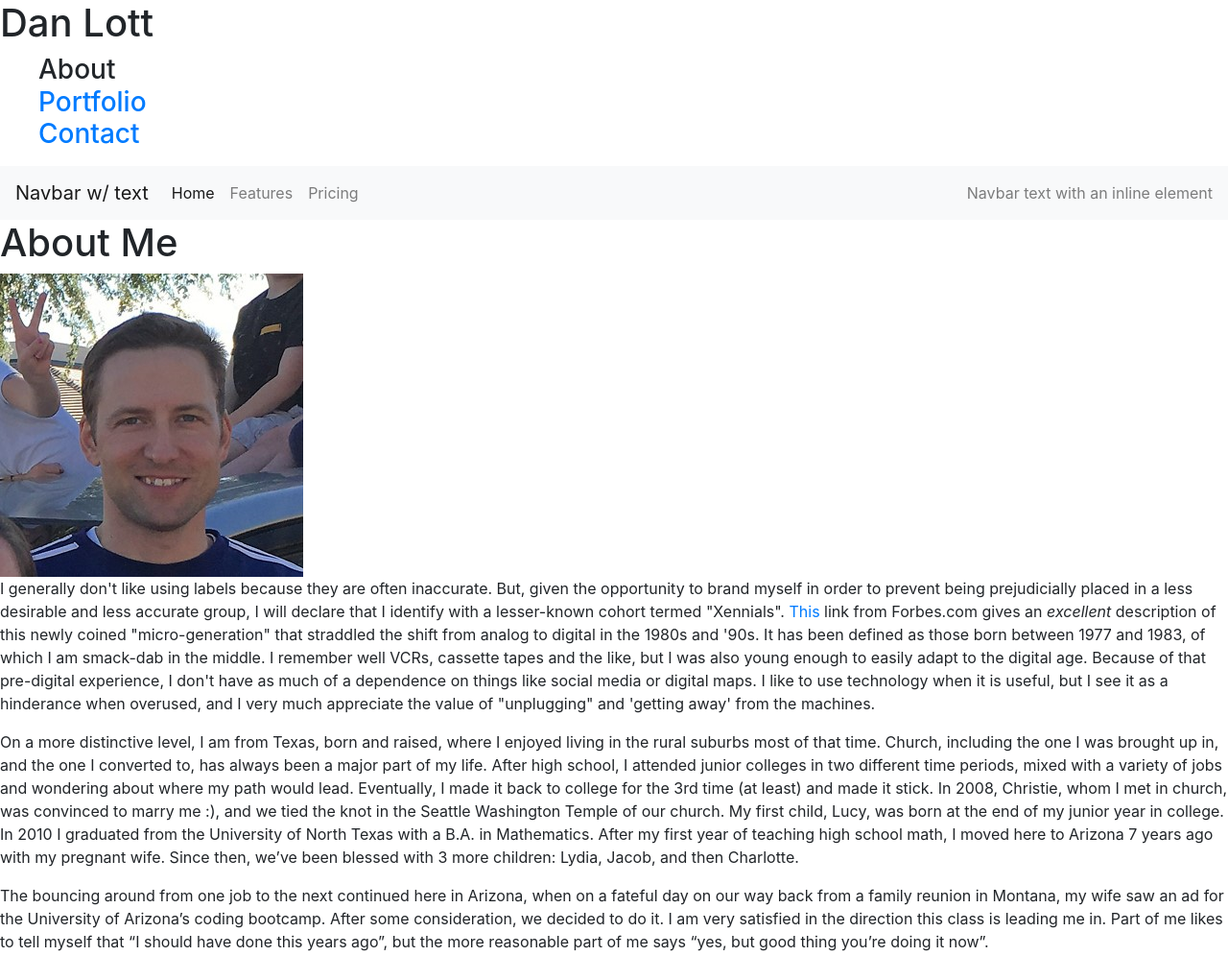
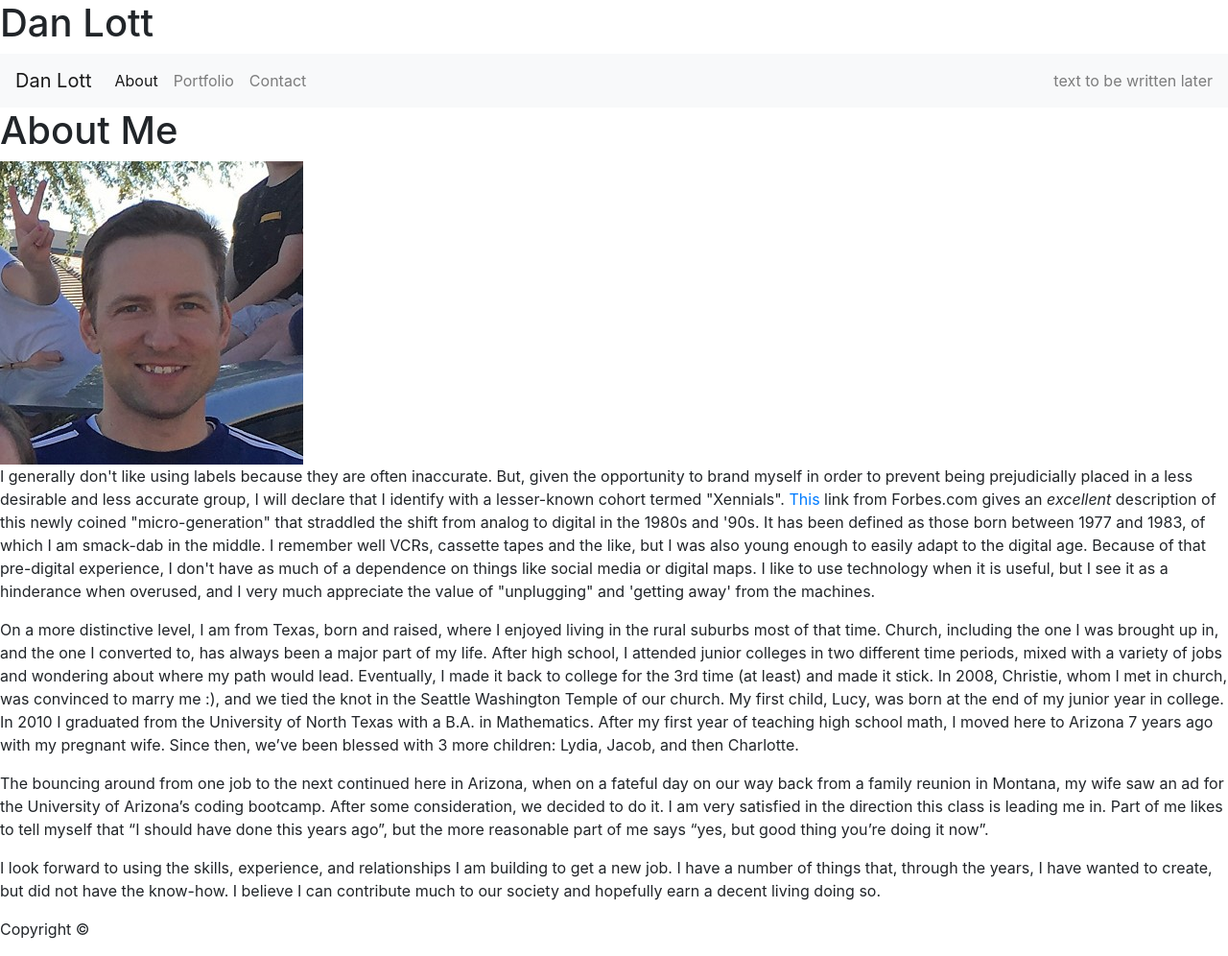
Before and after one commit to DanielLott/Bootstrap-Portfolio, a plain HTML site: page index.html in a window 1280 px wide. Shown: the top 996 px of the page at 96% size. Drawn offline with nearby package versions, Linux system fonts and the light colour scheme; files that its build step writes are made by us from their sources.

Commit message:
what's wrong now?

```diff
--- a/index.html
+++ b/index.html
@@ -6,7 +6,7 @@
         <title>Dan Lott - About Me</title>
         <link rel="stylesheet" href="https://stackpath.bootstrapcdn.com/bootstrap/4.2.1/css/bootstrap.min.css"
             integrity="sha384-GJzZqFGwb1QTTN6wy59ffF1BuGJpLSa9DkKMp0DgiMDm4iYMj70gZWKYbI706tWS" crossorigin="anonymous">
-        <link rel="stylesheet" type="text/css" href="style.css" />
+        <link rel="stylesheet" type="text/css" href="assets/css/style.css" />
     </head>
 
     <body>
@@ -15,18 +15,10 @@
             <h1>Dan Lott</h1>
         </header>
 
-        <nav>
-            <h3>
-                <ul style="list-style-type:none">
-                    <li>About</li>
-                    <li><a href="portfolio.html">Portfolio</a></li>
-                    <li><a href="contact.html">Contact</a></li>
-                </ul>
-            </h3>
-        </nav>
+
 
         <nav class="navbar navbar-expand-lg navbar-light bg-light">
-            <a class="navbar-brand" href="#">Navbar w/ text</a>
+            <a class="navbar-brand" href="#">Dan Lott</a>
             <button class="navbar-toggler" type="button" data-toggle="collapse" data-target="#navbarText" aria-controls="navbarText"
                 aria-expanded="false" aria-label="Toggle navigation">
                 <span class="navbar-toggler-icon"></span>
@@ -34,17 +26,17 @@
             <div class="collapse navbar-collapse" id="navbarText">
                 <ul class="navbar-nav mr-auto">
                     <li class="nav-item active">
-                        <a class="nav-link" href="#">Home <span class="sr-only">(current)</span></a>
+                        <a class="nav-link" href="#">About <span class="sr-only">(current)</span></a>
                     </li>
                     <li class="nav-item">
-                        <a class="nav-link" href="#">Features</a>
+                        <a class="nav-link" href="portfolio.html">Portfolio</a>
                     </li>
                     <li class="nav-item">
-                        <a class="nav-link" href="#">Pricing</a>
+                        <a class="nav-link" href="contact.html">Contact</a>
                     </li>
                 </ul>
                 <span class="navbar-text">
-                    Navbar text with an inline element
+                    text to be written later
                 </span>
             </div>
         </nav>
```
